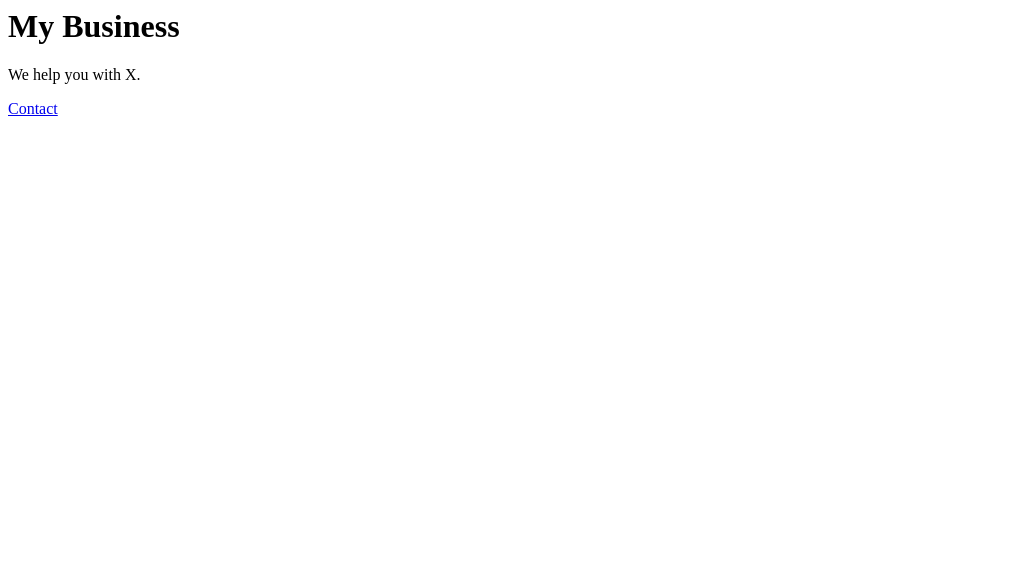
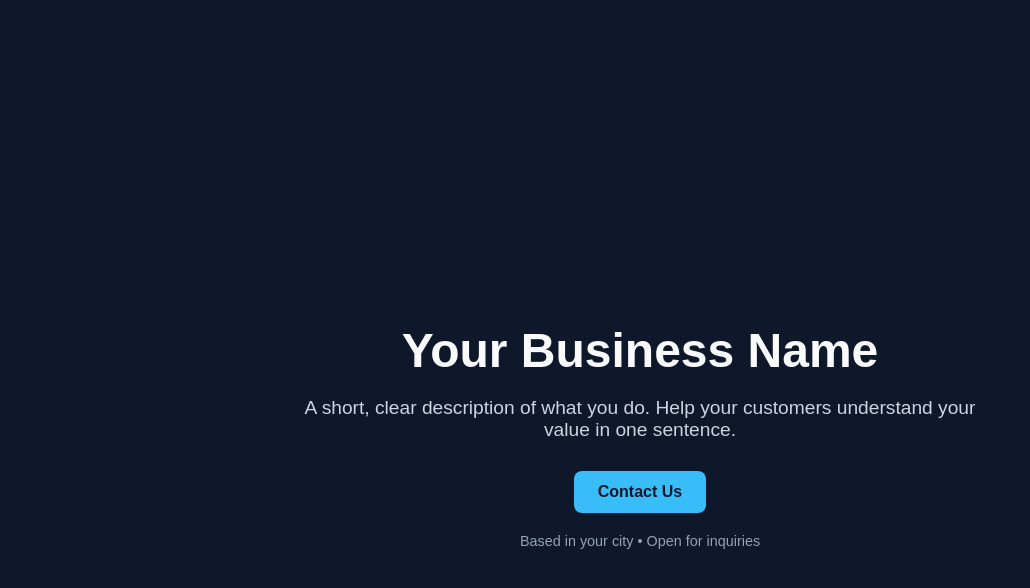
Before and after one commit to altusandco/altusandco.github.io, a plain HTML site: page index.html in a window 1280 px wide. Shown: the whole page, without its empty margins (0-1030 px from the left). Drawn offline with Linux system fonts and the light colour scheme.

Commit message:
Revamp index.html with new structure and styles

```diff
--- a/index.html
+++ b/index.html
@@ -1,3 +1,70 @@
-<h1>My Business</h1>
-<p>We help you with X.</p>
-<a href="mailto:info@altusandco.com">Contact</a>
+<!doctype html>
+<html lang="en">
+<head>
+  <meta charset="utf-8" />
+  <meta name="viewport" content="width=device-width, initial-scale=1" />
+  <title>Your Business Name</title>
+  <style>
+    body {
+      margin: 0;
+      font-family: Arial, sans-serif;
+      background: #0f172a;
+      color: #f8fafc;
+      display: flex;
+      justify-content: center;
+      align-items: center;
+      min-height: 100vh;
+      text-align: center;
+      padding: 20px;
+    }
+    .container {
+      max-width: 700px;
+    }
+    h1 {
+      font-size: 3rem;
+      margin-bottom: 10px;
+    }
+    p {
+      font-size: 1.2rem;
+      color: #cbd5e1;
+      margin-bottom: 30px;
+    }
+    .btn {
+      display: inline-block;
+      padding: 12px 24px;
+      background: #38bdf8;
+      color: #0f172a;
+      text-decoration: none;
+      font-weight: bold;
+      border-radius: 8px;
+      transition: 0.2s;
+    }
+    .btn:hover {
+      background: #0ea5e9;
+    }
+    .small {
+      margin-top: 20px;
+      font-size: 0.9rem;
+      color: #94a3b8;
+    }
+  </style>
+</head>
+
+<body>
+  <div class="container">
+    <h1>Your Business Name</h1>
+    <p>
+      A short, clear description of what you do.
+      Help your customers understand your value in one sentence.
+    </p>
+
+    <a class="btn" href="mailto:youremail@domain.com">
+      Contact Us
+    </a>
+
+    <div class="small">
+      Based in your city • Open for inquiries
+    </div>
+  </div>
+</body>
+</html>
```
